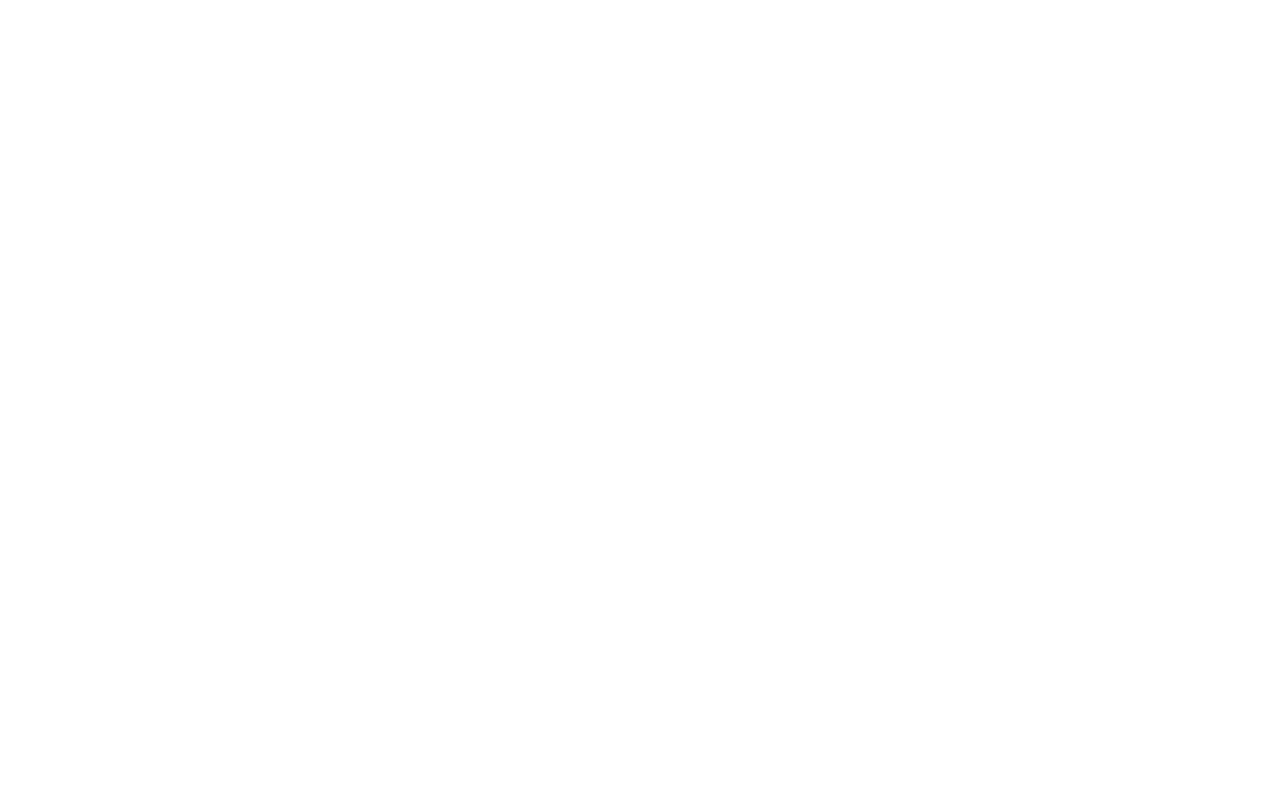
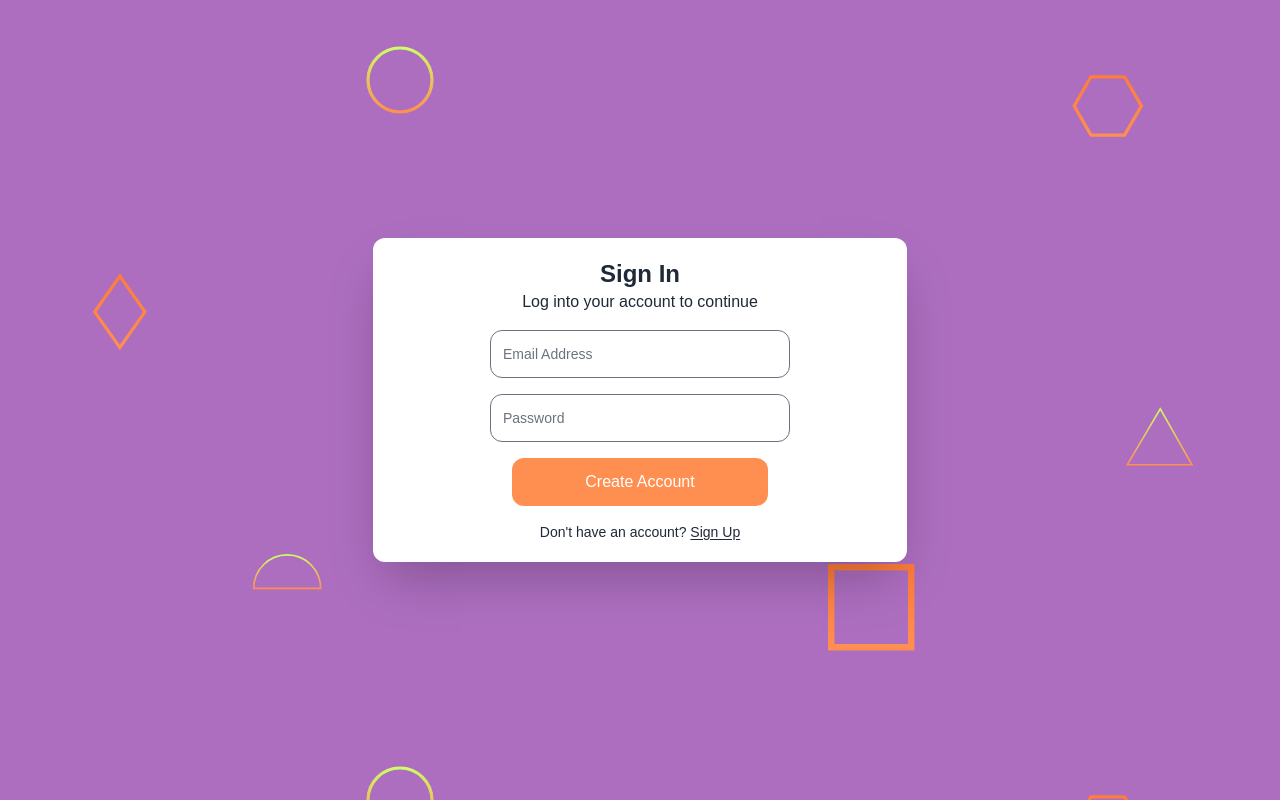
Before and after one commit to STRATIFI-Bravo-Startup-3/Stratifi-React, a React (Create React App) app in the folder stratifi-app/: page /login in a window 1280 px wide. Before the commit this address had no page. Built offline with nearby package versions, Linux system fonts and the light colour scheme.

Commit message:
Login Validation fix

```diff
--- a/stratifi-app/src/App.js
+++ b/stratifi-app/src/App.js
@@ -2,6 +2,7 @@
 
 import Home from "./pages/Home";
 import Register from "./pages/Register";
+import Login from "./pages/Login";
 import { BrowserRouter as Router, Routes, Route } from "react-router-dom";
 
 function App() {
@@ -11,6 +12,7 @@
         <Routes>
           <Route path="/" element={<Home />}></Route>
           <Route path="/register" element={<Register />} />
+          <Route path="/login" element={<Login />} />
         </Routes>
       </Router>
     </div>
--- a/stratifi-app/src/components/Hero.jsx
+++ b/stratifi-app/src/components/Hero.jsx
@@ -33,7 +33,7 @@
               GET STARTED
             </button>
           </Link>
-          <Link>
+          <Link to="/login">
             <button className="text-sm lg:text-base ring-2 ring-white bg-[#AD6EC0] hover:bg-[#A960BF] active:bg-[#A752C0] rounded-md text-white py-1 px-6 w-30 lg:w-40">
               Sign In
             </button>
--- a/stratifi-app/src/components/NavBar.jsx
+++ b/stratifi-app/src/components/NavBar.jsx
@@ -36,7 +36,7 @@
                 </Link>
               </li>
             ))}
-            <Link to="">
+            <Link to="/login">
               {" "}
               <button className="ml-3 my-1 block text-white px-4 bg-[#FF8F50] hover:bg-[#FF7A30] active:bg-[#FF6610] ring-1 ring-[#FF7A30] shadow-sm shadow-slate-600 rounded">
                 Sign in
--- /dev/null
+++ b/stratifi-app/src/pages/Login.jsx
@@ -0,0 +1,133 @@
+import React, { Component } from "react";
+import "../index.css";
+import { Link } from "react-router-dom";
+import Input from "../components/common/input";
+import Joi from "joi-browser";
+import backgroundfooter from "../images/backgroundfooter.svg";
+
+class Login extends Component {
+  state = {
+    account: {
+      fullname: "",
+      username: "",
+      password: "",
+      email: "",
+      repeat_password: "",
+    },
+    errors: {},
+  };
+
+  schema = {
+    password: Joi.string().required().label("Password"),
+    email: Joi.string().email().required().label("Email"),
+  };
+
+  validateOnChange = ({ name, value }) => {
+    const obj = { [name]: value };
+    const schema = { [name]: this.schema[name] };
+    const { error } = Joi.validate(obj, schema);
+    return error ? error.details[0].message : null;
+  };
+
+  validate = () => {
+    const options = { abortEarly: false };
+    const result = Joi.validate(this.state.account, this.schema, options);
+
+    if (!result.error) return null;
+
+    const errors = {};
+
+    for (let item of result.error.details) errors[item.path[0]] = item.message;
+
+    console.log(errors);
+    return errors;
+  };
+
+  handleSubmit = (e) => {
+    e.preventDefault();
+    const errors = this.validate();
+    this.setState({ errors: errors || {} });
+    if (errors) return;
+    // console.log("Submitted");
+  };
+
+  handleChange = ({ currentTarget: input }) => {
+    const errors = { ...this.state.errors };
+    const errorMessage = this.validateOnChange(input);
+
+    if (errorMessage) {
+      errors[input.name] = errorMessage;
+    } else {
+      delete errors[input.name];
+    }
+
+    const account = { ...this.state.account };
+    account[input.name] = input.value;
+    this.setState({ account, errors });
+  };
+
+  render() {
+    const { account, errors } = this.state;
+    return (
+      <div
+        style={{ backgroundImage: `url(${backgroundfooter})` }}
+        className="flex justify-center  h-screen"
+      >
+        <div className="flex flex-col gap-4 justify-center my-auto bg-white w-4/5 lg:w-5/12 h-auto rounded-xl shadow-2xl">
+          <div className="flex flex-col mx-auto mt-5">
+            <h1 className=" mx-auto text-xl lg:text-2xl font-bold text-gray-800">
+              Sign In
+            </h1>
+            <span className="text-center text-gray-800 text-sm lg:text-base">
+              Log into your account to continue
+            </span>
+          </div>
+          <form
+            onSubmit={this.handleSubmit}
+            className="flex
+            flex-col
+            gap-4
+            justify-center"
+          >
+            <div className="flex gap-4 flex-col mx-auto w-11/12 lg:w-3/4">
+              <Input
+                value={account.email}
+                onChange={this.handleChange}
+                name="email"
+                placeholder="Email Address"
+                type="email"
+                error={errors.email}
+              />
+              <Input
+                value={account.password}
+                onChange={this.handleChange}
+                name="password"
+                placeholder="Password"
+                type="password"
+                error={errors.password}
+              />
+            </div>
+            <div className="flex flex-col">
+              <button className="mx-auto bg-[#FF8F50] text-white h-12 w-[16rem] rounded-xl text-base hover:bg-orange-600 active:bg-orange-700">
+                Create Account
+              </button>
+            </div>
+          </form>
+          <div className="flex flex-col mx-auto mb-5">
+            <span className="text-center text-gray-800 text-sm">
+              Don't have an account?{" "}
+              <Link
+                className="underline underline-offset-2 text-sm"
+                to="/register"
+              >
+                Sign Up
+              </Link>
+            </span>
+          </div>
+        </div>
+      </div>
+    );
+  }
+}
+
+export default Login;
```
